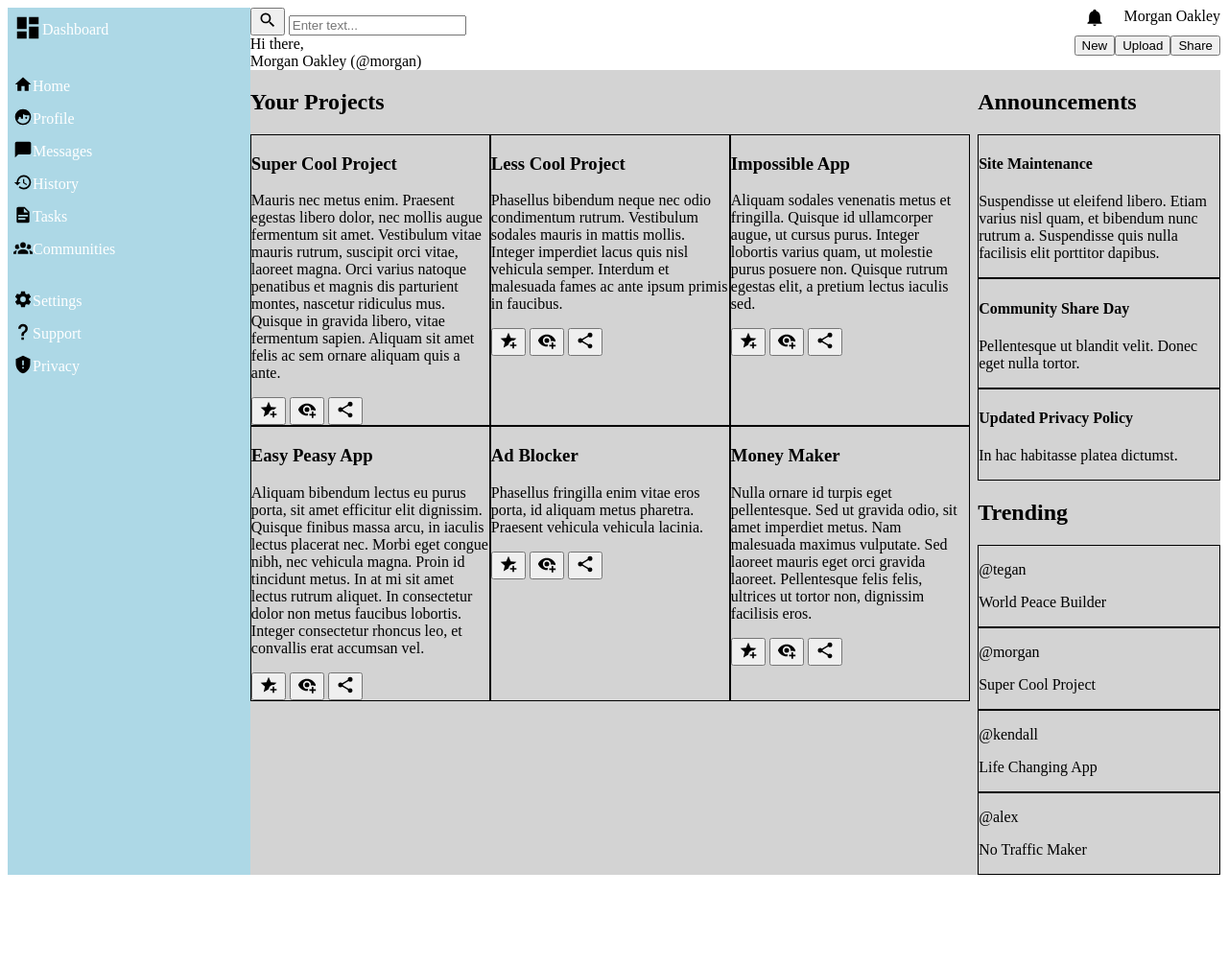
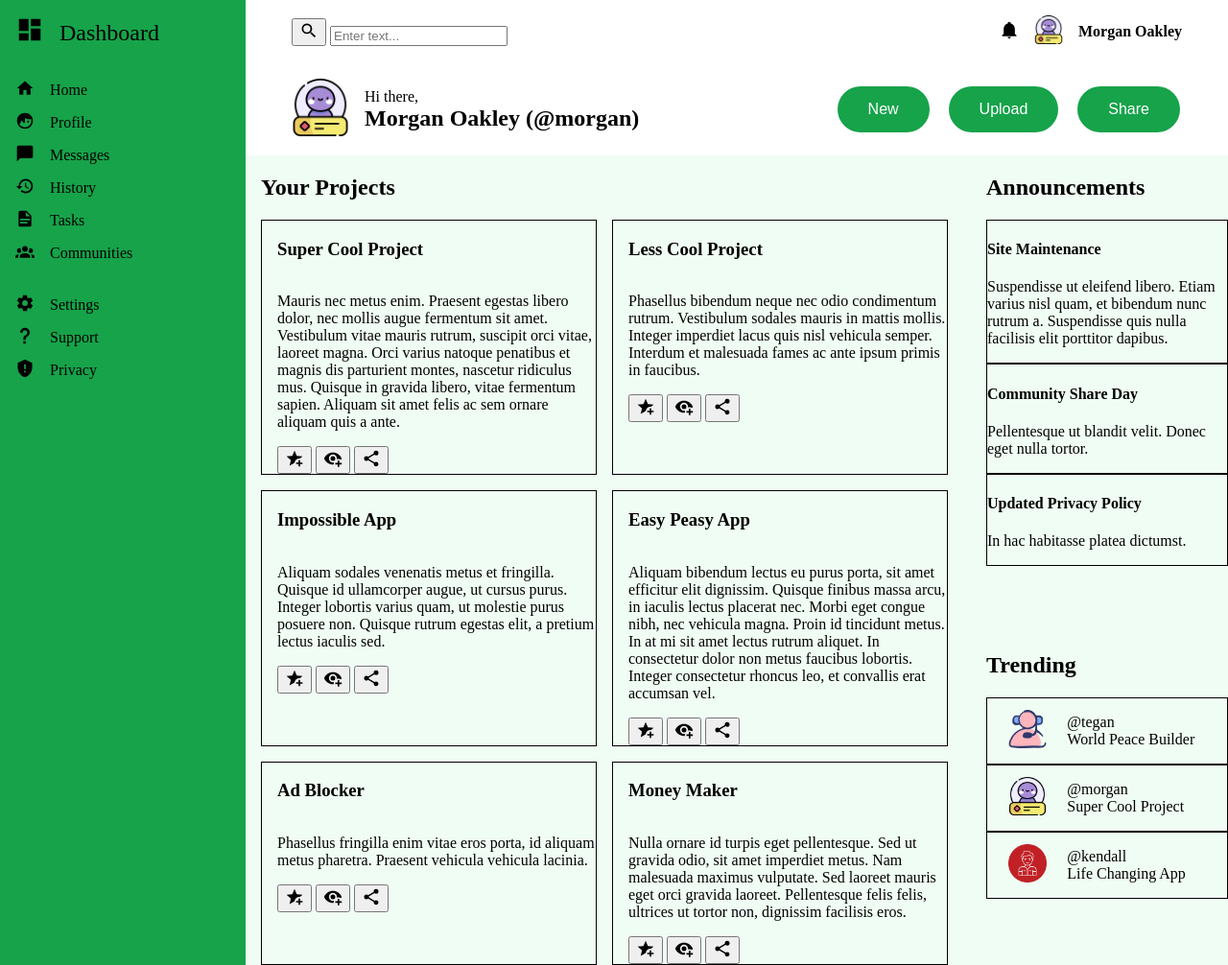
Before and after one commit to inuksuktv/admin-dashboard, a plain HTML site: page index.html in a window 1280 px wide. Shown: the whole page at 96% size. Before the commit the page ends 920 px from the top, so only its background shows below. Drawn offline with Linux system fonts and the light colour scheme.

Commit message:
Add user icons and header layout.

```diff
--- a/index.html
+++ b/index.html
@@ -21,13 +21,17 @@
                 <div class="notifications">
                     <img src="./images/bell.svg" alt="A bell." width="20px">
                 </div>
-                <div class="user-image"></div>
+                <div class="user-image">
+                    <img src="./images/profile_4372360.png" alt="A happy person." width="30px">
+                </div>
                 <div class="account-name">Morgan Oakley</div>
             </div>
         </div>
         <div class="bottom-row">
             <div class="greeting">
-                <div class="user-image"></div>
+                <div class="user-image">
+                    <img src="./images/profile_4372360.png" alt="A happy person." width="60px">
+                </div>
                 <div class="text">
                     Hi there,<br>
                     <div class="user-name">
@@ -42,7 +46,7 @@
     </header>
     <div class="sidebar">
         <div class="widget-container">
-            <div class="widget">
+            <div class="widget headline">
                 <div class="widget-image">
                     <img src="./images/view-dashboard.svg" alt="Windows open on a desktop." width="30px">
                 </div>
@@ -225,24 +229,25 @@
             <h2>Trending</h2>
             <div class="trending-container">
                 <div class="card">
-                    <div class="user-image"></div>
+                    <div class="user-image">
+                        <img src="./images/call-center_7381686.png" alt="A person wearing a headset." width="40px">
+                    </div>
                     <p class="user-name">@tegan</p>
                     <p class="description">World Peace Builder</p>
                 </div>
                 <div class="card">
-                    <div class="user-image"></div>
+                    <div class="user-image">
+                        <img src="./images/profile_4372360.png" alt="A happy person" width="40px">
+                    </div>
                     <p class="user-name">@morgan</p>
                     <p class="description">Super Cool Project</p>
                 </div>
                 <div class="card">
-                    <div class="user-image"></div>
+                    <div class="user-image">
+                        <img src="./images/dentist_7965032.png" alt="A man." width="40px">
+                    </div>
                     <p class="user-name">@kendall</p>
                     <p class="description">Life Changing App</p>
-                </div>
-                <div class="card">
-                    <div class="user-image"></div>
-                    <p class="user-name">@alex</p>
-                    <p class="description">No Traffic Maker</p>
                 </div>
             </div>
         </div>
--- a/style.css
+++ b/style.css
@@ -1,6 +1,7 @@
 body {
     display: grid;
     grid-template-columns: 1fr 4fr;
+    margin: 0;
 }
 
 header {
@@ -8,51 +9,65 @@ header {
     color: black;
     grid-column-start: 2;
     grid-row-start: 1;
+    padding-left: 3rem;
+    padding-right: 3rem;
 }
 
-header .top-row {
+header > * {
+    align-items: center;
     display: flex;
     justify-content: space-between;
-}
-
-header .bottom-row {
-    display: flex;
-    justify-content: space-between;
+    padding-top: 1rem;
+    padding-bottom: 1rem;
 }
 
 header .account-area {
+    align-items: center;
     display: flex;
-    gap: 10px;
+    font-weight: bold;
+    gap: 1rem;
 }
 
-.search-bar form {
-    align-items: center;
+header .greeting {
+    display: flex;
+    gap: 1rem;
+}
+
+header .greeting .text {
+    align-self: center;
+}
+
+header .greeting .user-name {
+    font-weight: bold;
+    font-size: x-large;
+}
+
+header .actions {
+    display: flex;
+    gap: 1rem;
+}
+
+header .actions button {
+  background-color: #16a34a;
+  border: none;
+  border-radius: 25px;
+  color: white;
+  cursor: pointer;
+  display: inline-block;
+  font-size: 16px;
+  padding: 15px 32px;
+  margin: 4px 2px;
+  text-align: center;
+  text-decoration: none;
 }
 
 .sidebar {
-    background-color: lightblue;
-    color: white;
+    background-color: #16a34a;
+    color: black;
     grid-column-start: 1;
     grid-row: 1 / span 2;
-}
-
-.widget {
-    align-items: center;
-    display: flex;
-}
-
-.main-content {
-    background-color: lightgrey;
-    color: black;
-    display: grid;
-    grid-column-start: 2;
-    grid-row-start: 2;
-    grid-template-columns: 3fr 1fr;
-}
-
-.sidebar {
-    padding-left: 6px;
-    padding-top: 6px;
+    padding-left: 1rem;
+    padding-top: 1rem;
 }
 
 .widget-container {
@@ -61,14 +76,43 @@ header .account-area {
     margin-bottom: 30px;
 }
 
+.widget-container .headline {
+    align-items: center;
+    font:900;
+    font-size: x-large;
+}
+
+.widget {
+    align-items: center;
+    display: flex;
+    gap: 1rem;
+}
+
+.main-content {
+    background-color: #f0fdf4;
+    color: black;
+    display: grid;
+    grid-column-start: 2;
+    grid-row-start: 2;
+    grid-template-columns: 3fr 1fr;
+    padding-left: 1rem;
+}
+
 .project-area {
     grid-column-start: 1;
     grid-row: 1 / span 2;
 }
 
-.card-container {
+.project-area .card-container {
     display: grid;
-    grid-template-columns: repeat(auto-fit, minmax(150px, 250px));
+    gap: 1rem;
+    grid-template-columns: repeat(auto-fill, minmax(150px, 350px));
+}
+
+.project-area .card-container .card {
+    display: flex;
+    flex-direction: column;
+    padding-left: 1rem;
 }
 
 .card {
@@ -80,7 +124,35 @@ header .account-area {
     grid-row-start: 1;
 }
 
+.accouncement-area .announcement-container .card {
+    padding-left: 1rem;
+}
+
 .trending-area {
     grid-column-start: 2;
     grid-row-start: 2;
 }
+
+.trending-container .card {
+    display: grid;
+    grid-template-columns: 1fr 2fr;
+}
+
+.trending-container .card .user-image {
+    align-self: center;
+    grid-column-start: 1;
+    grid-row: 1 / span 2;
+    justify-self: center;
+}
+
+.trending-container .card .user-name {
+    grid-column-start: 2;
+    grid-row-start: 1;
+    margin-bottom: 0;
+}
+
+.trending-container .card .description {
+    grid-column-start: 2;
+    grid-row-start: 2;
+    margin-top: 0;
+}
```
Also changed, not shown: images/call-center_7381686.png (added), images/dentist_7965032.png (added), images/profile_4372360.png (added).
